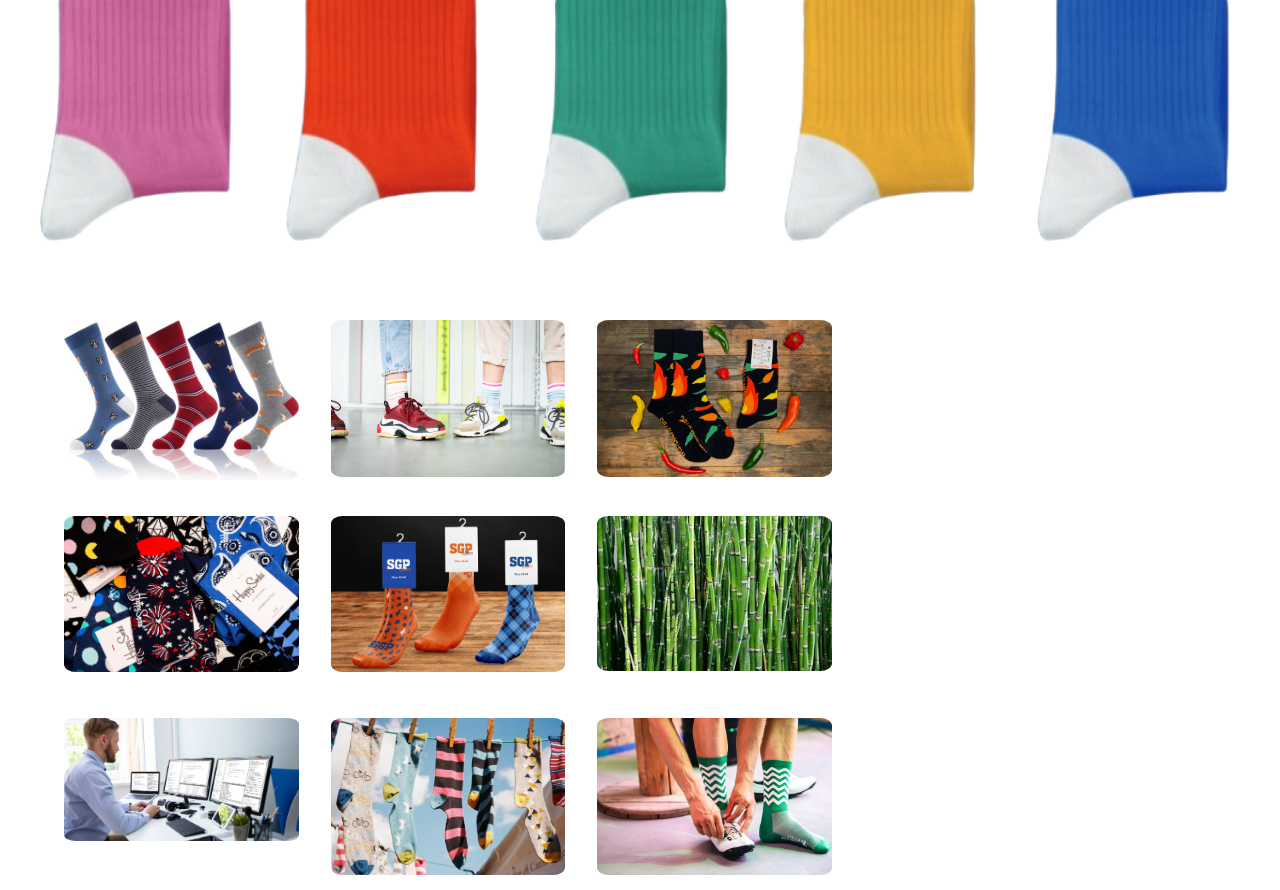
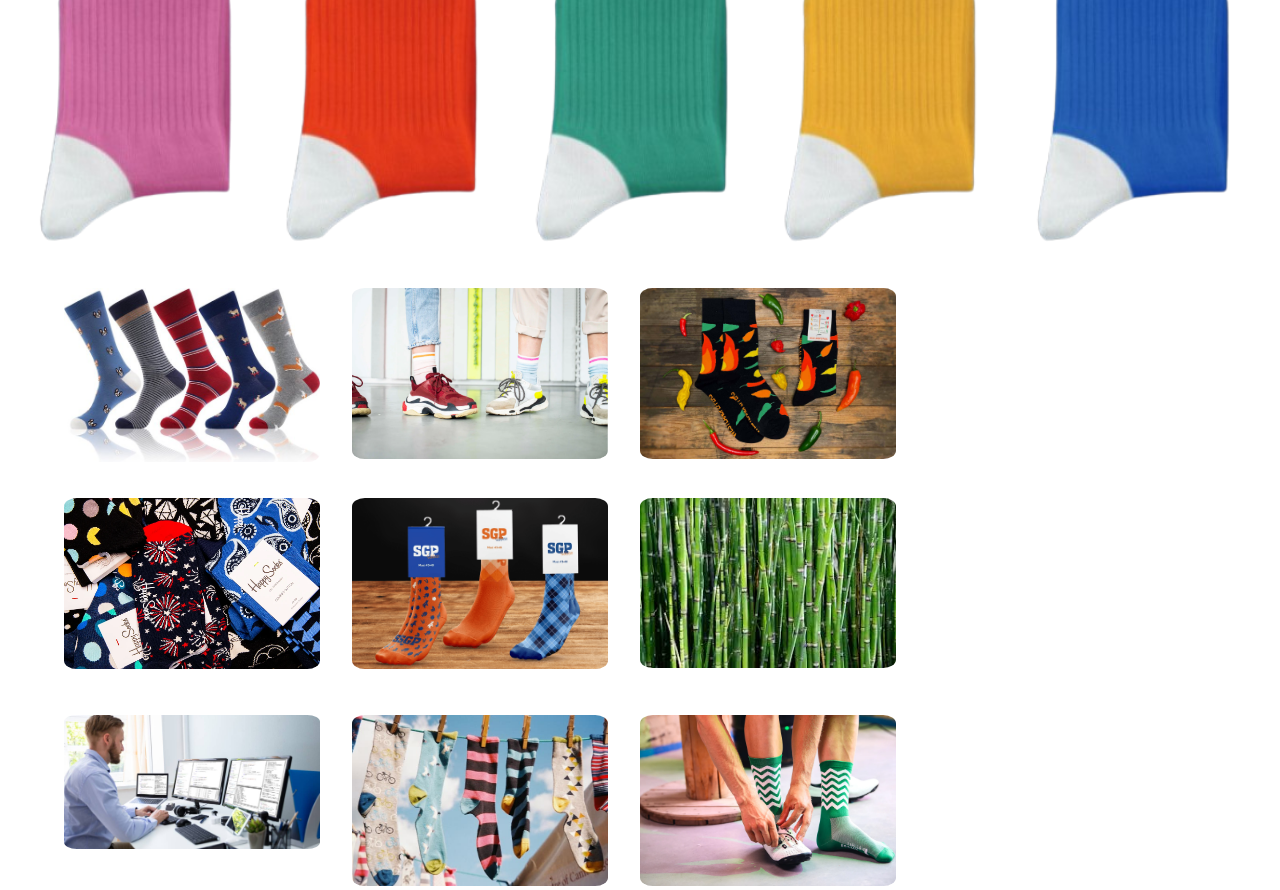
Before and after one commit to DinandRengers/SunnySocks-P1-IC-INF-1D, a PHP site: page /pages/blog.html in a window 1280 px wide. Shown: the part 97-987 px from the top of the page. Run offline with PHP 8.4, Linux system fonts and the light colour scheme; grey boxes are pictures that could not be loaded.

Commit message:
uitlijning van de blogs wat aangepast

```diff
--- a/css/blogstyle.css
+++ b/css/blogstyle.css
@@ -2,7 +2,7 @@
 {
     width: 100vw;
     max-height: 60vh;
-    margin-bottom: 4rem;
+    margin-bottom: 2rem;
 }
 
 .flex-container
@@ -10,7 +10,7 @@
     display: flex;
     flex-wrap: wrap;
     justify-content: center;
-    width: 60vw;
+    width: 65vw;
     margin-left: 4rem;
     gap: 2rem;
 }
```
